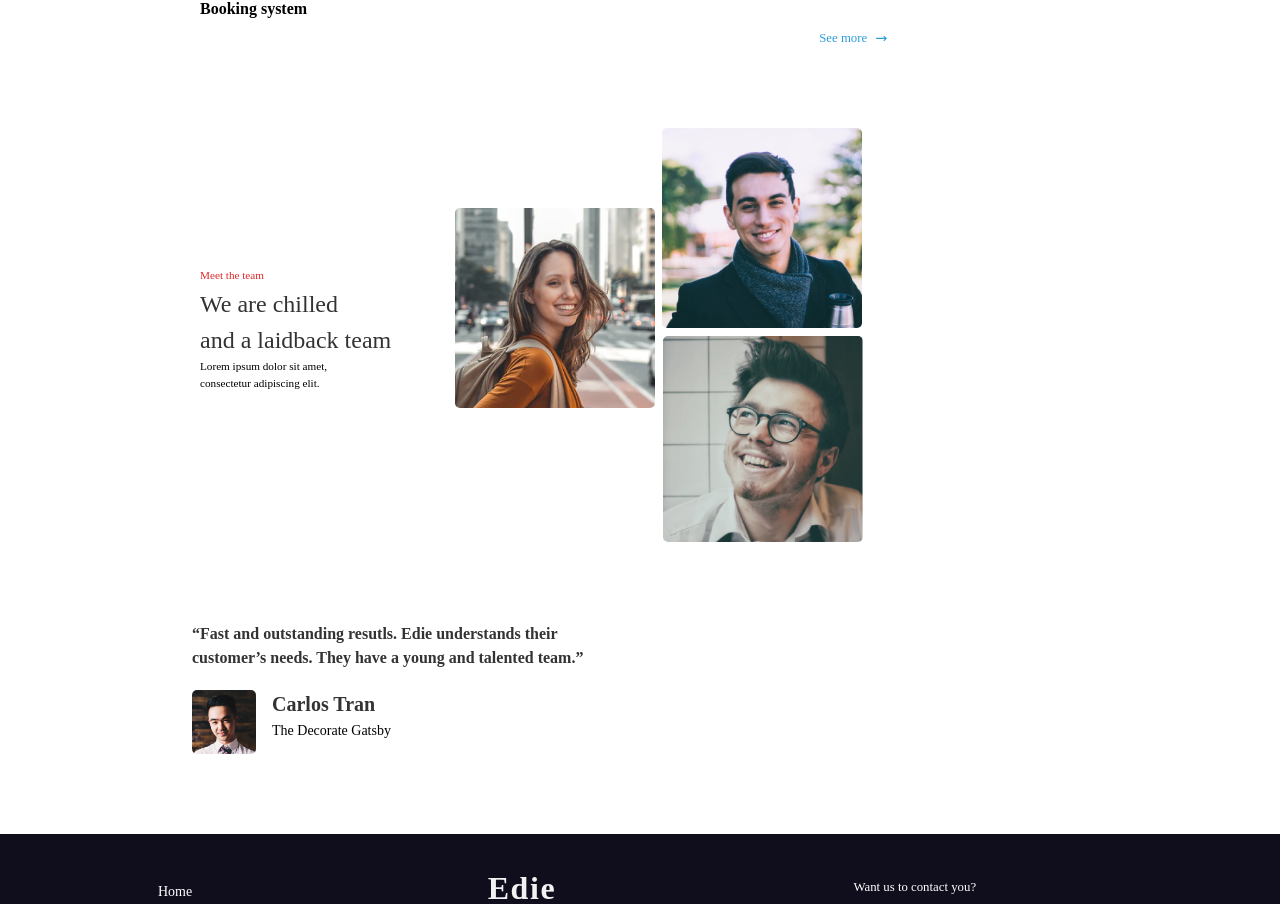
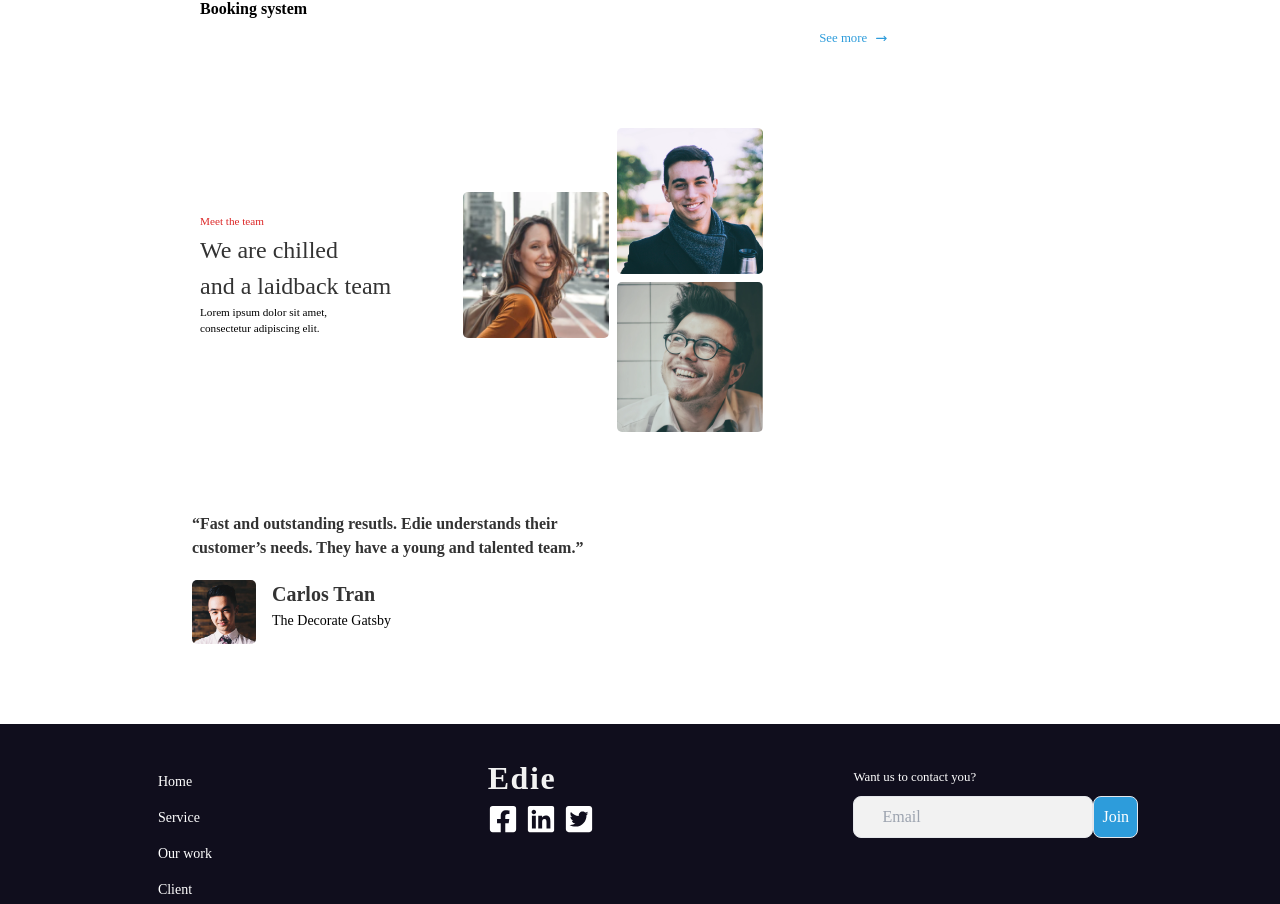
Before and after one commit to powei55/Edie-homepage, a React (Create React App) app: page / in a window 1280 px wide. Shown: the part 2577-3481 px from the top of the page. Built offline with nearby package versions, Linux system fonts and the light colour scheme.

Commit message:
refractored the image on the team section

```diff
--- a/src/components/Team.jsx
+++ b/src/components/Team.jsx
@@ -14,15 +14,15 @@ const Team = () => {
                 <span className='block  text-[1rem] lg:text-[.7rem]'> consectetur adipiscing elit.</span>
             </div>
 
-            <div className='grid grid-cols-2 gap-2 md:mx-[4.5em] '>
-                <div className='max-w-[200px]'>
-                    <img className='object-cover block mt-[5em] ml-[-.5em]  rounded-[5px] ' src={ClientThree} alt="client team" />
+            <div className='grid grid-cols-2  gap-2 md:mx-[4.5em]  max-w-[300px]'>
+                <div className='max-w-[160px] mt-[4em]  '>
+                    <img className='object-cover block rounded-[5px] ' src={ClientThree} alt="client team" />
                 </div>
-                <div className='max-w-[200px]'>
-                    <img  className='object-cover block sm:ml-[-.6em]  rounded-[5px] ' src={ClientOne} alt="client team" />
+                <div className='max-w-[160px] '>
+                    <img  className='object-cover block rounded-[5px] ' src={ClientOne} alt="client team" />
                 </div>
-                <div className='max-w-[200px]'>
-                    <img className='object-cover block ml-[10.6em] mt-[-4.5em] sm:ml-[13em] lg:mt-[-5em] lg:ml-[12.5em] rounded-[5px]' src={ClientTwo} alt="client team" />
+                <div className='max-w-[160px] col-start-2 mt-[-4em]'>
+                    <img className='object-cover block  rounded-[5px]' src={ClientTwo} alt="client team" />
                 </div>
 
             </div>
```
